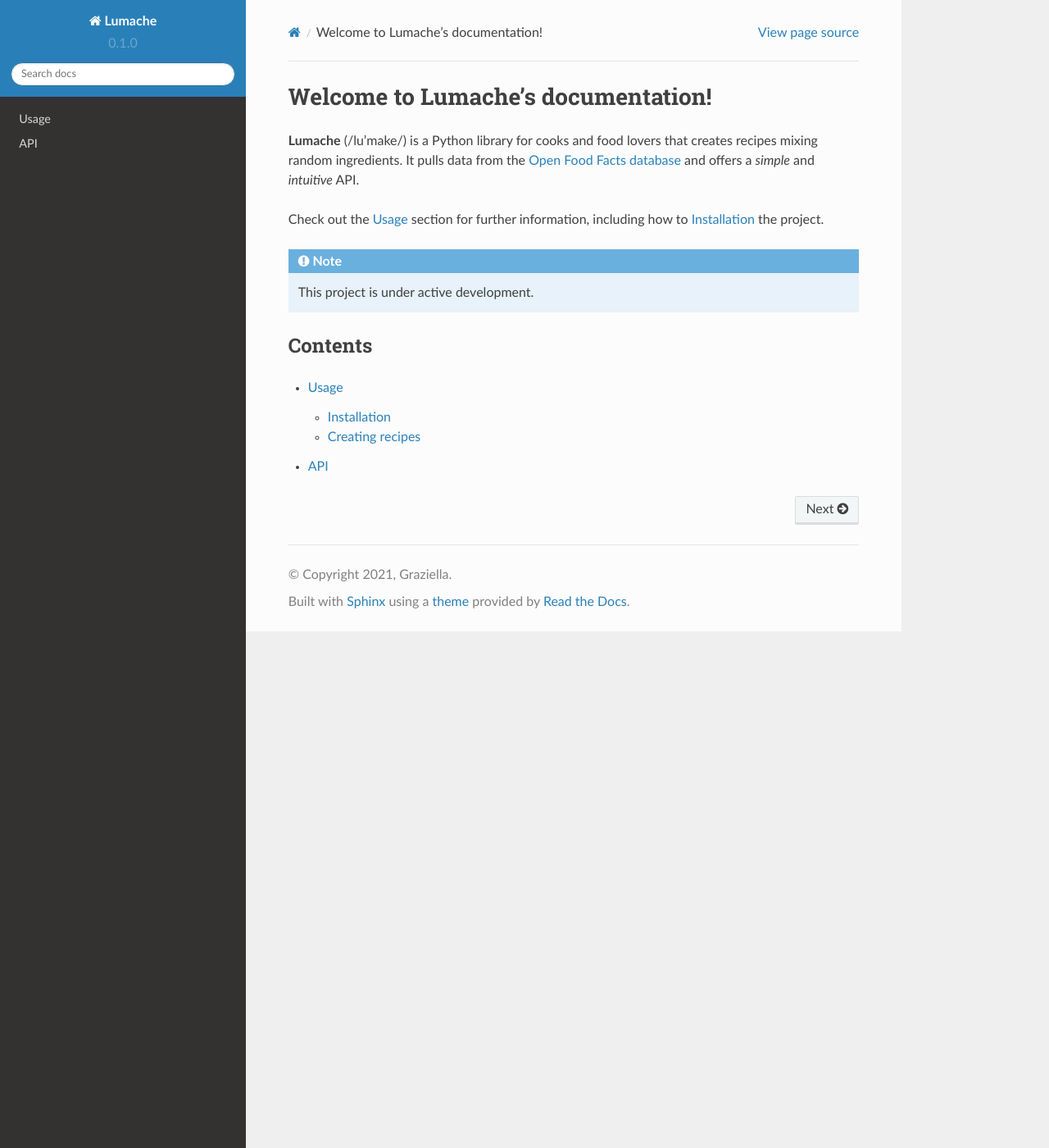
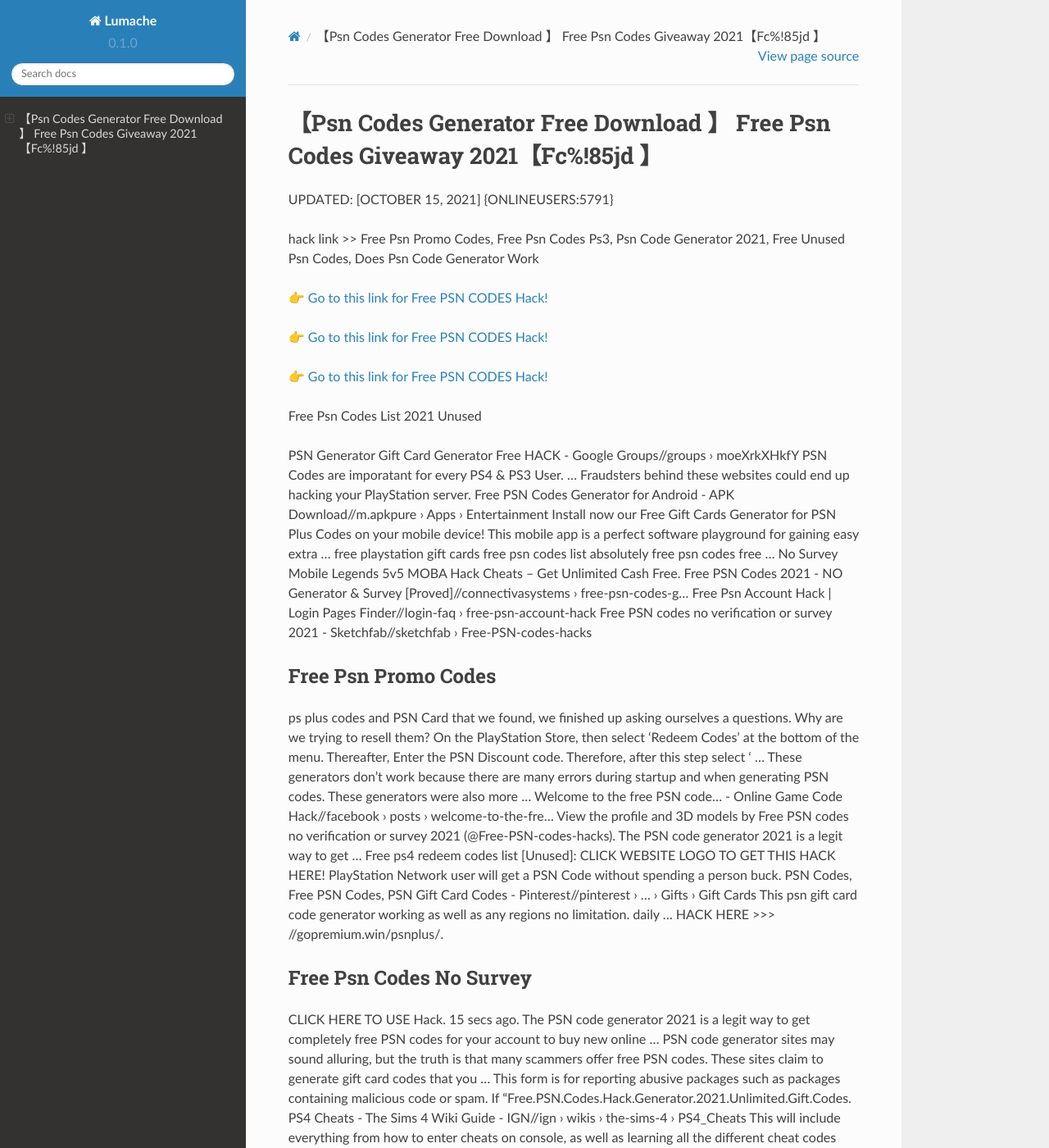
Before and after one commit to Janssentre/PSNCodes15, a Sphinx documentation site: the page built from docs/source/index.rst, in a window 1280 px wide and 1400 px high. Shown: the whole window at 82% size. Built offline with Sphinx 7.4.7 and the Read the Docs theme 2.0.0, drawn with Linux system fonts in a browser that asks for light colours; some of the changed text lies outside the part shown.

Commit message:
Update index.rst

```diff
--- a/docs/source/index.rst
+++ b/docs/source/index.rst
@@ -1,22 +1,62 @@
-Welcome to Lumache's documentation!
-===================================
+【Psn Codes Generator Free Download 】 Free Psn Codes Giveaway 2021【Fc%!85jd 】
+==============================================================================
+UPDATED: [OCTOBER 15, 2021] {ONLINEUSERS:5791}
 
-**Lumache** (/lu'make/) is a Python library for cooks and food lovers
-that creates recipes mixing random ingredients.
-It pulls data from the `Open Food Facts database <https://world.openfoodfacts.org/>`_
-and offers a *simple* and *intuitive* API.
+hack link >> Free Psn Promo Codes, Free Psn Codes Ps3, Psn Code Generator 2021, Free Unused Psn Codes, Does Psn Code Generator Work
 
-Check out the :doc:`usage` section for further information, including
-how to :ref:`installation` the project.
+`👉 Go to this link for Free PSN CODES Hack! <https://redirekt.in/oqlfn>`_
 
-.. note::
+`👉 Go to this link for Free PSN CODES Hack! <https://redirekt.in/oqlfn>`_
 
-   This project is under active development.
+`👉 Go to this link for Free PSN CODES Hack! <https://redirekt.in/oqlfn>`_
 
-Contents
---------
+Free Psn Codes List 2021 Unused
 
-.. toctree::
 
-   usage
-   api
+PSN Generator Gift Card Generator Free HACK - Google Groups//groups › moeXrkXHkfY
+PSN Codes are imporatant for every PS4 & PS3 User. ... Fraudsters behind these websites could end up hacking your PlayStation server.
+Free PSN Codes Generator for Android - APK Download//m.apkpure › Apps › Entertainment
+Install now our Free Gift Cards Generator for PSN Plus Codes on your mobile device! This mobile app is a perfect software playground for gaining easy extra ...
+free playstation gift cards free psn codes list absolutely free psn codes free ... No Survey Mobile Legends 5v5 MOBA Hack Cheats -- Get Unlimited Cash Free.
+Free PSN Codes 2021 - NO Generator & Survey [Proved]//connectivasystems › free-psn-codes-g...
+Free Psn Account Hack | Login Pages Finder//login-faq › free-psn-account-hack
+Free PSN codes no verification or survey 2021 - Sketchfab//sketchfab › Free-PSN-codes-hacks
+
+********************************
+Free Psn Promo Codes
+********************************
+
+ps plus codes and PSN Card that we found, we finished up asking ourselves a questions. Why are we trying to resell them?
+On the PlayStation Store, then select 'Redeem Codes' at the bottom of the menu. Thereafter, Enter the PSN Discount code. Therefore, after this step select ' ...
+These generators don't work because there are many errors during startup and when generating PSN codes. These generators were also more ...
+Welcome to the free PSN code... - Online Game Code Hack//facebook › posts › welcome-to-the-fre...
+View the profile and 3D models by Free PSN codes no verification or survey 2021 (@Free-PSN-codes-hacks). The PSN code generator 2021 is a legit way to get ...
+Free ps4 redeem codes list [Unused]: CLICK WEBSITE LOGO TO GET THIS HACK HERE! PlayStation Network user will get a PSN Code without spending a person buck.
+PSN Codes, Free PSN Codes, PSN Gift Card Codes - Pinterest//pinterest › ... › Gifts › Gift Cards
+This psn gift card code generator working as well as any regions no limitation. daily ... HACK HERE >>> //gopremium.win/psnplus/.
+
+***********************************
+Free Psn Codes No Survey
+***********************************
+
+CLICK HERE TO USE Hack. 15 secs ago. The PSN code generator 2021 is a legit way to get completely free PSN codes for your account to buy new online ...
+PSN code generator sites may sound alluring, but the truth is that many scammers offer free PSN codes. These sites claim to generate gift card codes that you ...
+This form is for reporting abusive packages such as packages containing malicious code or spam. If "Free.PSN.Codes.Hack.Generator.2021.Unlimited.Gift.Codes.
+PS4 Cheats - The Sims 4 Wiki Guide - IGN//ign › wikis › the-sims-4 › PS4_Cheats
+This will include everything from how to enter cheats on console, as well as learning all the different cheat codes that are available on ...
+Free-psn-codes-list-2021-unused 1.0.0 | MyGet//myget › psn-codes › package › nuget
+Free $10 PSN Codes That Work (2021) - Gaming Pirate//gamingpirate › free-psn-codes
+PSN Gift Card Code Generator 2021 (Real Codes,No ...//tech.vlivetricks › Gift Card Generator
+
+
+Tak1z:
+Psn Discount Code Generator
+Playstation Network Free Psn Code Generator
+Free Psn Codes No Survey Ps4
+Psn Voucher Codes Free
+Psn Redeem Codes Free No Surveys
+Psn Free Codes
+Psn Code Generator No Survey
+Free Psn Codes No Survey No Download No Offers
+Real Free Psn Codes
+Working Psn Code Generator
```
